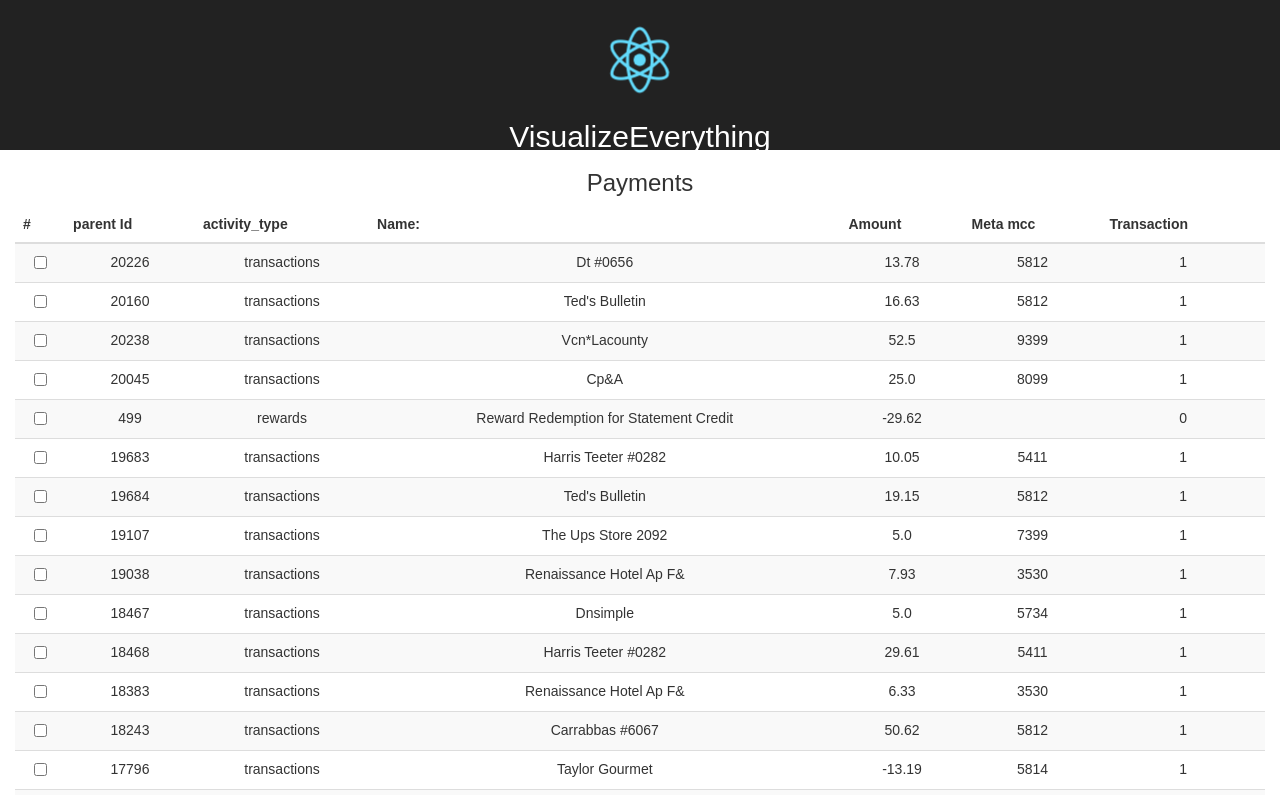
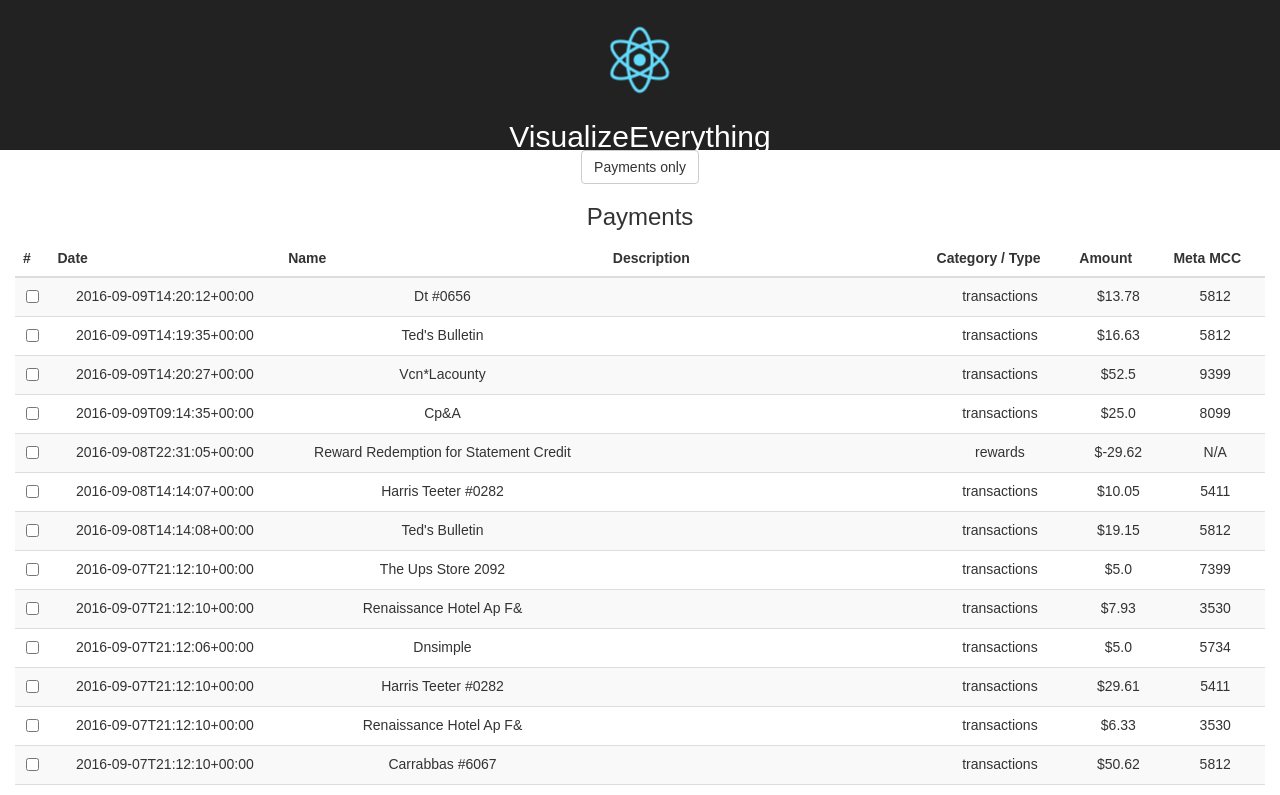
Before and after one commit to MattCowski/get-final-test, a React (Create React App) app: page / in a window 1280 px wide. Shown: the top 795 px of the page. Built offline with nearby package versions, Linux system fonts and the light colour scheme.

Commit message:
rename / adding handlers / removing cruft

```diff
--- a/src/Activity.js
+++ b/src/Activity.js
@@ -3,22 +3,17 @@ import transactionData from './transaction_data.json'
 
 export default ({id, data}) =>{
   const isTransaction = data.activity_type == 'transactions'
-  const transactionObject = transactionData.map((transaction)=>{
-    return {[transaction.id]:transaction}
-  })
-  const transactionKeys = Object.keys(transactionObject)
-  const activityTransaction = transactionKeys.includes(data.parent_id) ? '': null
   const transactionById = (id) => transactionData.filter((transaction)=> transaction.id == id)
 
   return (
-    <tr onClick={()=>console.log(id)}>
+    <tr onClick={()=>console.log(id, transactionById(data.parent_id))}>
     <td><input type="checkbox"/></td>
-    <td>{data.parent_id}</td>
+    <td>{data.updated_at}</td>
+    <td>{data.name}</td>
+    <td>{data.description}</td>
     <td>{data.activity_type}</td>
-    <td>{data.name}</td>
-    <td>{data.amount}</td>
-    <td>{data.activity_meta && data.activity_meta.mcc}</td>
-    <td>{JSON.stringify(transactionById(data.parent_id).length,null,2)}</td>
+    <td>${data.amount}</td>
+    <td>{data.activity_meta && data.activity_meta.mcc || 'N/A'}</td>
   </tr>
   )
 }
--- a/src/App.js
+++ b/src/App.js
@@ -20,18 +20,19 @@ class App extends Component {
           <h2>VisualizeEverything</h2>
         </div>
         <div className="container-fluid">
+          <button className="btn btn-default" onClick={console.log('click')}>Payments only</button>
 
           <h3>Payments</h3>
           <table className="table table-striped table-hover">
             <thead>
             <tr>
               <th>#</th>
-              <th>parent Id</th>
-          <th>activity_type</th>
-          <th>Name:</th>
-          <th>Amount</th>
-          <th>Meta mcc</th>
-          <th>Transaction</th>
+              <th>Date</th>
+              <th>Name</th>
+              <th>Description</th>
+              <th>Category / Type</th>
+              <th>Amount</th>
+              <th>Meta MCC</th>
 
         </tr>
         </thead>
```
